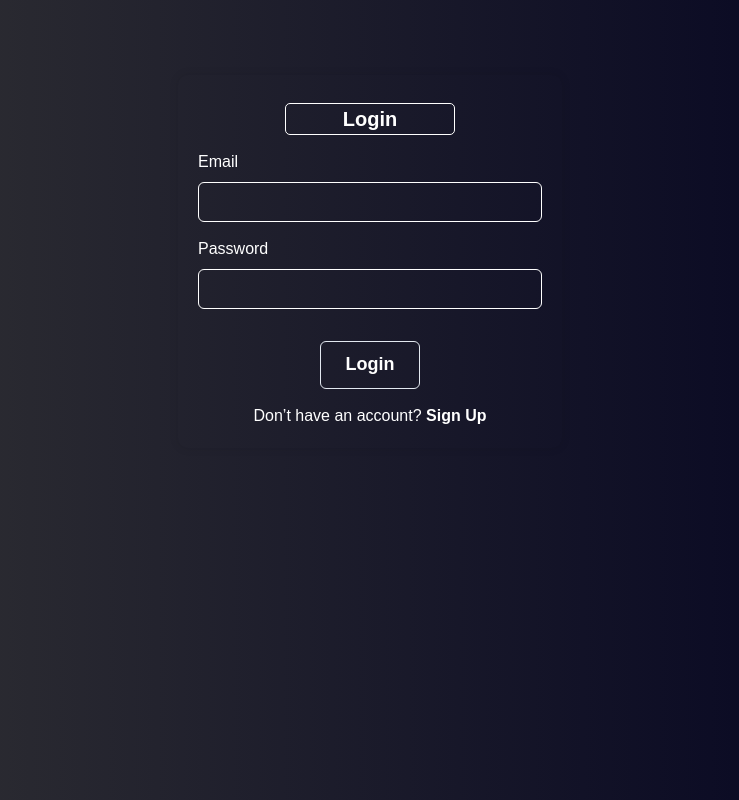
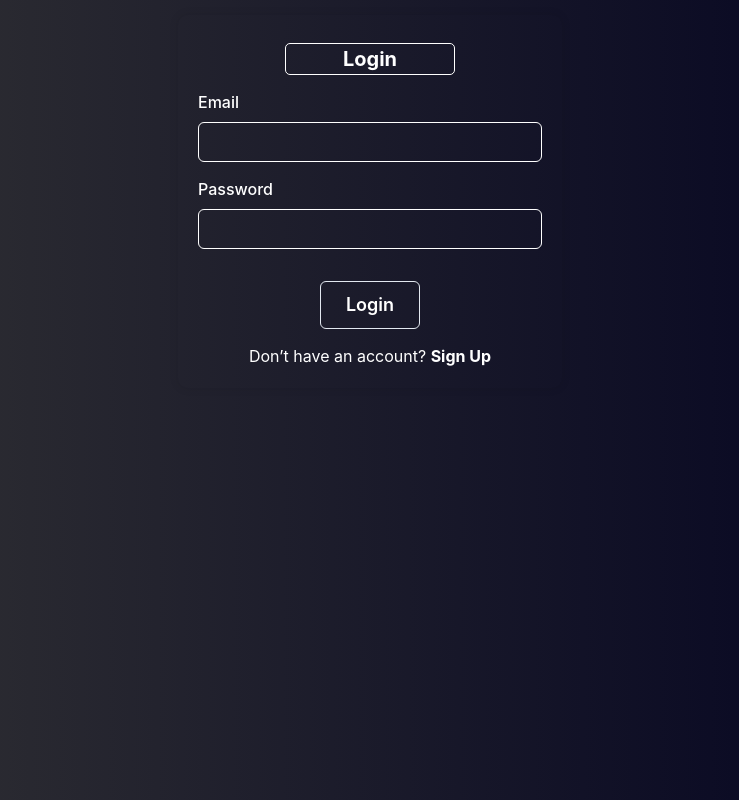
Before and after one commit to anand123AKM/v.max, a React (Vite) app: page / in a window 1280 px wide. Shown: the whole page, without its empty margins (270-1009 px from the left). Built offline with nearby package versions, Linux system fonts and the light colour scheme; no server answers.

Commit message:
final update

```diff
--- a/src/App.css
+++ b/src/App.css
@@ -3,7 +3,7 @@
   padding: 0;
   position: absolute;
   font-family: 'Poppins', sans-serif;
-  min-width: 100vw;
+  max-width: 100vw;
   min-height: 100vh;
 }
 
@@ -235,7 +235,8 @@
 }
 
 .log {
-  margin-top: 60px;
+  min-width: 100% !important;
+height: 100vh !important;
 }
 
 .intro {
@@ -591,7 +592,7 @@
   font-size: 30px;
   font-weight: bold;
   margin-top: 10px;
-  margin-left: 20px;
+  margin-left: 45px;
 }
 
 .light .comment {
--- a/src/App.jsx
+++ b/src/App.jsx
@@ -18,17 +18,17 @@ function App() {
   const [theme, setTheme] = useState("dark");
   const [isMaintenanceTime, setIsMaintenanceTime] = useState(false);
 
-  // useEffect(() => {
-  //   const handleRightClick = (event) => {
-  //     event.preventDefault();
-  //   };
+  useEffect(() => {
+    const handleRightClick = (event) => {
+      event.preventDefault();
+    };
 
-  //   document.addEventListener("contextmenu", handleRightClick);
+    document.addEventListener("contextmenu", handleRightClick);
 
-  //   return () => {
-  //     document.removeEventListener("contextmenu", handleRightClick);
-  //   };
-  // }, []);
+    return () => {
+      document.removeEventListener("contextmenu", handleRightClick);
+    };
+  }, []);
 
   useEffect(() => {
     const unsubscribe = onAuthStateChanged(auth, async (user) => {
@@ -91,15 +91,15 @@ function App() {
       <NameContextE.Provider value={{ nameValue, SetnameValue }}>
         <NameContext.Provider value={name}>
           <AuthContext.Provider value={{ isLoggedIn, setIsLoggedIn }}>
-            <div className={`main-div ${theme}`}>
-              {isLoggedIn ? (
+            {isLoggedIn ? (
+              <div className={`main-div ${theme}`}>
                 <Navbar setTheme={setTheme} theme={theme} />
-              ) : (
-                <div className="log">
-                  <Login theme={theme} />
-                </div>
-              )}
-            </div>
+              </div>
+            ) : (
+              <div className={`log ${theme}`}>
+                <Login theme={theme} />
+              </div>
+            )}
           </AuthContext.Provider>
         </NameContext.Provider>
       </NameContextE.Provider>
--- a/src/PhoneV.jsx
+++ b/src/PhoneV.jsx
@@ -277,6 +277,7 @@ function PhoneV({ theme }) {
           {selectedVideo && (
             <AspectRatio
               maxW="625px"
+              ml={-2.5}
               marginTop="15px"
               ratio={2 / 1}
               position="relative"
--- a/src/profile.jsx
+++ b/src/profile.jsx
@@ -105,7 +105,7 @@ function Profile({ theme, setTabIndex }) {
               "Anonymous"
           );
 
-          setFanbase(userData.fanbase);
+          // setFanbase(userData.fanbase);
         } else {
           setStoredName(user.displayName || user.email || "Anonymous");
         }
```
